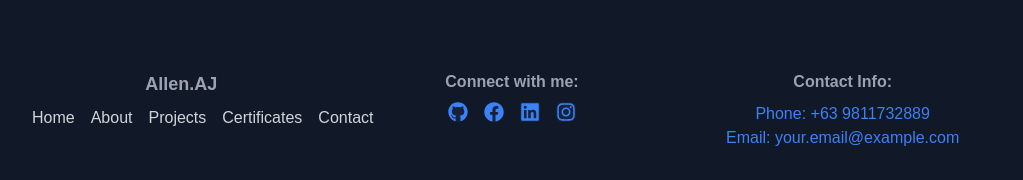
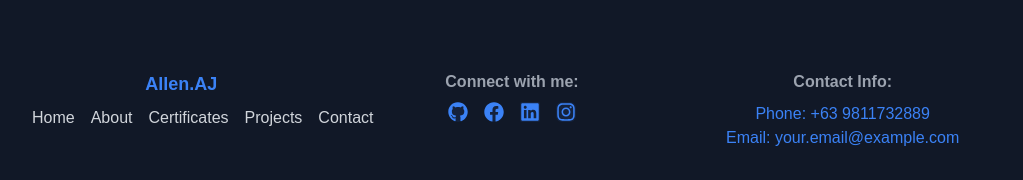
Before and after one commit to AJOrcino/AJ-Portfolio, a React (Vite) app: page / in a window 1280 px wide. Shown: the part 6135-6315 px from the top of the page, without its empty margins (128-1151 px from the left). Built offline with nearby package versions, Linux system fonts and the light colour scheme.

Commit message:
new fix design

```diff
--- a/src/components/Footer.jsx
+++ b/src/components/Footer.jsx
@@ -8,13 +8,13 @@ export const Footer = () => {
       <div className="max-w-5xl mx-auto px-4 sm:px-6 lg:px-8">
         <div className="grid grid-cols-1 md:grid-cols-3 gap-8 items-center md:items-start">
           <div className="text-center md:text-left">
-            <h3 className="text-lg font-semibold mb-2 text-center">Allen.AJ</h3>
+            <h3 className="text-lg font-semibold mb-2 text-center text-blue-500">Allen.AJ</h3>
             <nav className="flex flex-col md:flex-row items-center md:items-start space-y-2 md:space-y-0 md:space-x-4">
-              <Link to="home" smooth duration={500} className="text-gray-300 hover:text-blue-600 transition-colors cursor-pointer">Home</Link>
-              <Link to="about" smooth duration={500} className="text-gray-300 hover:text-blue-600 transition-colors cursor-pointer">About</Link>
-              <Link to="project" smooth duration={500} className="text-gray-300 hover:text-blue-600 transition-colors cursor-pointer">Projects</Link>
-              <Link to="certi" smooth duration={500} className="text-gray-300 hover:text-blue-600 transition-colors cursor-pointer">Certificates</Link>
-              <Link to="contact" smooth duration={500} className="text-gray-300 hover:text-blue-600 transition-colors cursor-pointer">Contact</Link>
+              <Link to="home" smooth duration={500} className="text-gray-300 hover:text-blue-500 transition-colors cursor-pointer">Home</Link>
+              <Link to="about" smooth duration={500} className="text-gray-300 hover:text-blue-500 transition-colors cursor-pointer">About</Link>
+              <Link to="certi" smooth duration={500} className="text-gray-300 hover:text-blue-500 transition-colors cursor-pointer">Certificates</Link>
+              <Link to="project" smooth duration={500} className="text-gray-300 hover:text-blue-500 transition-colors cursor-pointer">Projects</Link>
+              <Link to="contact" smooth duration={500} className="text-gray-300 hover:text-blue-500 transition-colors cursor-pointer">Contact</Link>
             </nav>
           </div>
           <div className="text-center">
--- a/src/components/loading.jsx
+++ b/src/components/loading.jsx
@@ -22,7 +22,7 @@ export const Loading = ({ onComplete }) => {
   }, [onComplete]);
 
   return (
-    <div className="fixed inset-0 z-50 bg-black text-gray-100 flex items-center justify-center">
+    <div className="fixed inset-0 z-50 bg-black text-blue-500 flex items-center justify-center">
       <div className="text-center">
         <div className="mb-4 text-4xl font-mono font-bold">
           {text}
--- a/src/components/sections/Navbar.jsx
+++ b/src/components/sections/Navbar.jsx
@@ -30,31 +30,31 @@ export const Navbar = ({ menuOpen, setMenuOpen }) => {
           <div className="hidden md:flex items-center space-x-8">
             <a
               href="#home"
-              className="text-gray-300 hover:text-white transition-colors"
+              className="text-gray-300 hover:text-blue-500 transition-colors"
             >
               Home
             </a>
             <a
               href="#about"
-              className="text-gray-300 hover:text-white transition-colors"
+              className="text-gray-300 hover:text-blue-500 transition-colors"
             >
               About
             </a>
             <a
               href="#certi"
-              className="text-gray-300 hover:text-white transition-colors"
+              className="text-gray-300 hover:text-blue-500 transition-colors"
             >
               Certificate
             </a>
             <a
               href="#project"
-              className="text-gray-300 hover:text-white transition-colors"
+              className="text-gray-300 hover:text-blue-500 transition-colors"
             >
               Project
             </a>
             <a
               href="#contact"
-              className="text-gray-300 hover:text-white transition-colors"
+              className="text-gray-300 hover:text-blue-500 transition-colors"
             >
               Contact
             </a>
```
Also changed, not shown: src/components/sections/Home.jsx (line endings or trailing spaces).
